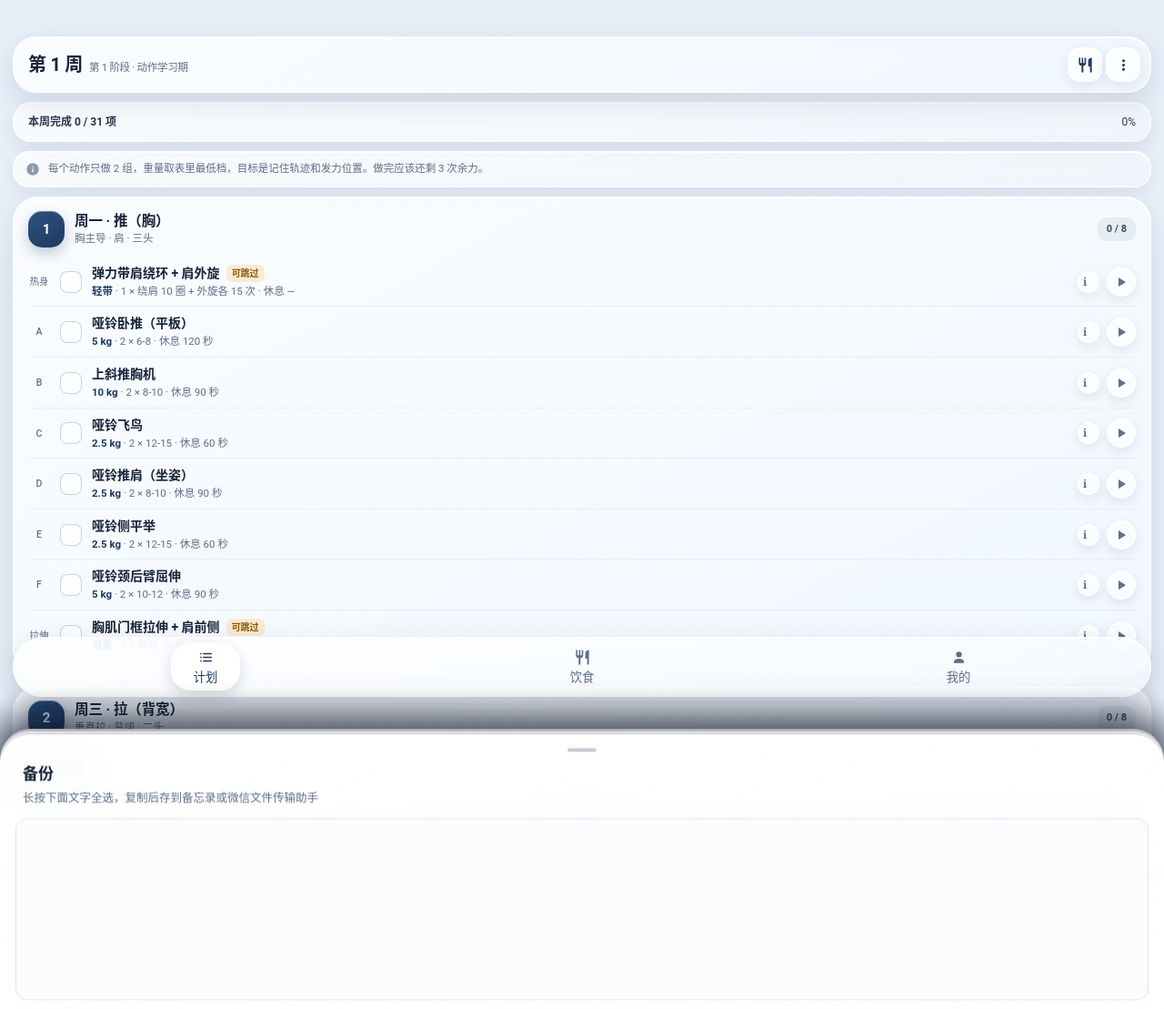
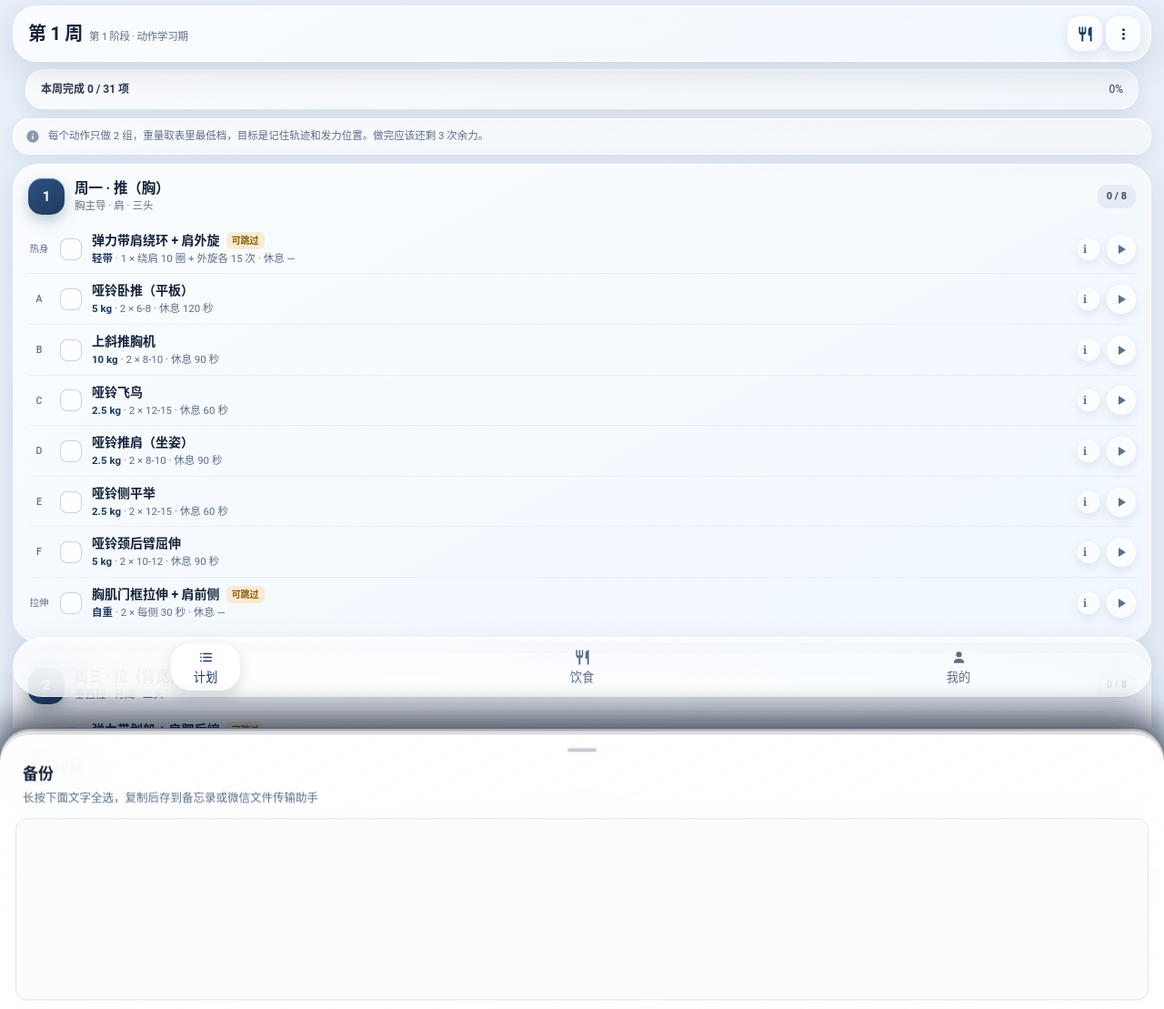
Before and after one commit to CycloneKay/yundon, a website: page index.html in a window 1280 px wide. Shown: the top 1109 px of the page at 91% size. After the commit the page ends 800 px from the top, so only its background shows below. Drawn offline with Linux system fonts and the light colour scheme.

Commit message:
feat: 真正的 edge-to-edge —— 网页铺满全屏，状态栏/导航栏不再独立成条
- CI 里给 MainActivity 打补丁：WindowCompat.setDecorFitsSystemWindows(false)
- 页面用 max(env(safe-area-inset-*), 兜底值) 留出系统栏空间

```diff
--- a/index.html
+++ b/index.html
@@ -317,6 +317,14 @@ body{
 
 ::-webkit-scrollbar{display:none!important;width:0!important;height:0!important}
 html,body{scrollbar-width:none!important}
+
+/* ---- 根节点不滚动，内容放进 main.pad 自己滚（彻底去掉根滚动条） ---- */
+html,body{height:100%;overflow:hidden!important}
+.appbar{position:fixed!important;top:calc(6px + env(safe-area-inset-top));left:14px;right:14px;margin:0!important;z-index:30}
+main.pad{position:fixed;left:0;right:0;bottom:0;top:88px;overflow-y:auto;overflow-x:hidden;
+  -webkit-overflow-scrolling:touch;padding:0 14px calc(120px + env(safe-area-inset-bottom))!important;
+  scrollbar-width:none;-ms-overflow-style:none}
+main.pad::-webkit-scrollbar{display:none!important;width:0!important}
 /* ---- 饮食页：日期条 / 餐次详情 ---- */
 
 
@@ -1419,6 +1427,25 @@ function fedit(meal, rid, idx, vd) {
   };
 })();
 
+
+/* 把进度条塞进滚动容器，并把 scrollTo 重定向到它 */
+(function(){
+  var pad=document.querySelector('main.pad'), pw=document.querySelector('.progwrap'), ap=document.querySelector('.appbar');
+  if(!pad||!pw||!ap) return;
+  if(!pad.__moved){ pad.insertBefore(pw, pad.firstChild); pad.__moved=1; }
+  function sync(){ pad.style.top = Math.round(ap.getBoundingClientRect().bottom + 8) + 'px'; }
+  sync(); window.addEventListener('resize', sync); setTimeout(sync, 300);
+  var _st = window.scrollTo.bind(window);
+  window.scrollTo = function(o){
+    try{ if(o && typeof o === 'object' && (o.top === 0 || o.top === undefined)){ pad.scrollTop = 0; return; } }catch(e){}
+    _st(o);
+  };
+  document.addEventListener('click', function(e){
+    var row = e.target.closest && e.target.closest('.erow');
+    if(row){ /* 保留原逻辑 */ }
+  }, true);
+})();
+
 document.getElementById("btnFood").onclick = fopen;
 $("fBack").onclick = fclose;
 $("fSet").onclick = fsOpen;
```
Also changed, not shown: www/index.html (+27 -0 lines).
